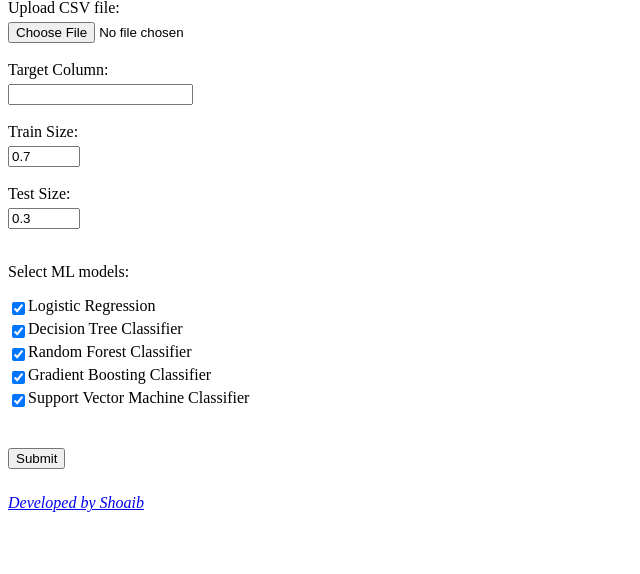
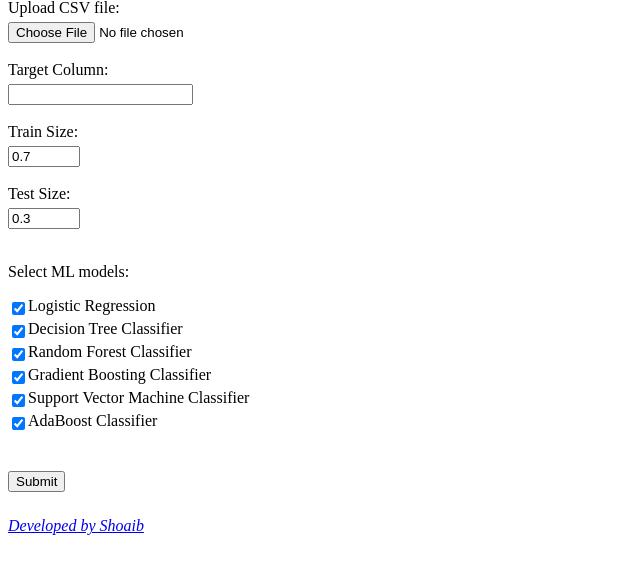
Before and after one commit to shoaibswe/ml_model_automation, a Flask app: page / in a window 1280 px wide. Shown: the part 81-655 px from the top of the page, without its empty margins (0-640 px from the left). Run offline with Flask 3, Linux system fonts and the light colour scheme.

Commit message:
added adaboost classifier

```diff
--- a/models.py
+++ b/models.py
@@ -1,6 +1,6 @@
 from sklearn.linear_model import LogisticRegression
 from sklearn.tree import DecisionTreeClassifier
-from sklearn.ensemble import RandomForestClassifier, GradientBoostingClassifier
+from sklearn.ensemble import RandomForestClassifier, GradientBoostingClassifier, AdaBoostClassifier
 from sklearn.svm import SVC
 
 def train_model(train_data, model_name, target_column):
@@ -14,6 +14,8 @@ def train_model(train_data, model_name, target_column):
         model = GradientBoostingClassifier(random_state=42)
     elif model_name == "Support Vector Machine Classifier":
         model = SVC(random_state=42)
+    elif model_name == "AdaBoost Classifier":
+        model = AdaBoostClassifier(random_state=42)
 
     X_train = train_data.drop(target_column, axis=1)
     y_train = train_data[target_column]
--- a/templates/index.html
+++ b/templates/index.html
@@ -49,6 +49,10 @@
         <input type="checkbox" name="models" id="svc" value="Support Vector Machine Classifier" checked>
         <label for="svc">Support Vector Machine Classifier</label>
       </div>
+      <div class="checkbox-container">
+        <input type="checkbox" name="models" id="abc" value="AdaBoost Classifier" checked>
+        <label for="abc">AdaBoost Classifier</label>
+      </div>
       <br><br>
       <input type="submit" value="Submit">
     </form>
--- a/templates/results.html
+++ b/templates/results.html
@@ -36,7 +36,7 @@
     <p>No results to display.</p>
     {% endif %}
   </body>
-<footer style="padding-top: 2%;">
+  <footer style="padding-top: 2%;">
     <i> <a href="https://www.linkedin.com/in/shoaibswe" target="_blank"> Developed by Shoaib</a></i>
-</footer>
+  </footer>
 </html>
```
Also changed, not shown: app.py (line endings or trailing spaces), data_processing.py (line endings or trailing spaces), evaluation.py (line endings or trailing spaces), main.py (line endings or trailing spaces), test_file.csv (line endings or trailing spaces), test_file2.csv (line endings or trailing spaces), test_file3.csv (line endings or trailing spaces), test_file4.csv (line endings or trailing spaces), test_file5.csv (line endings or trailing spaces), test_file6.csv (line endings or trailing spaces).
